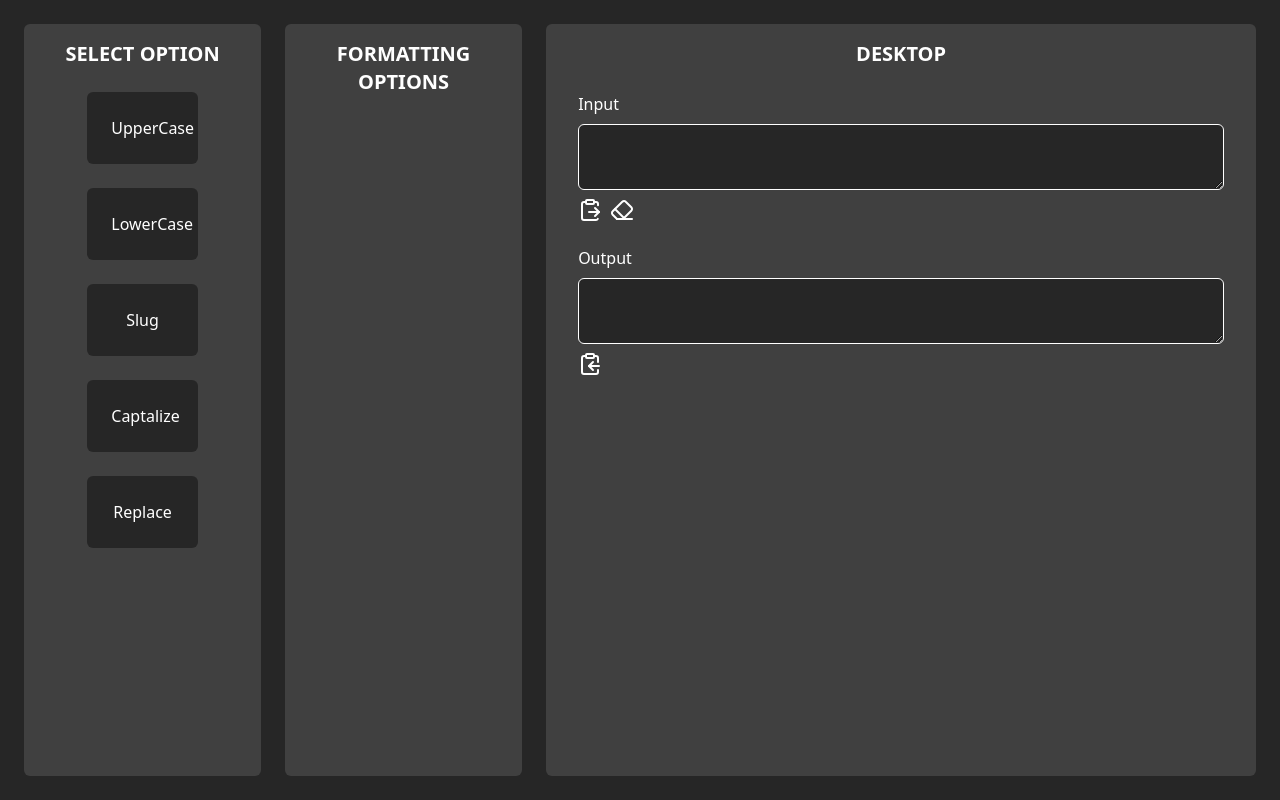
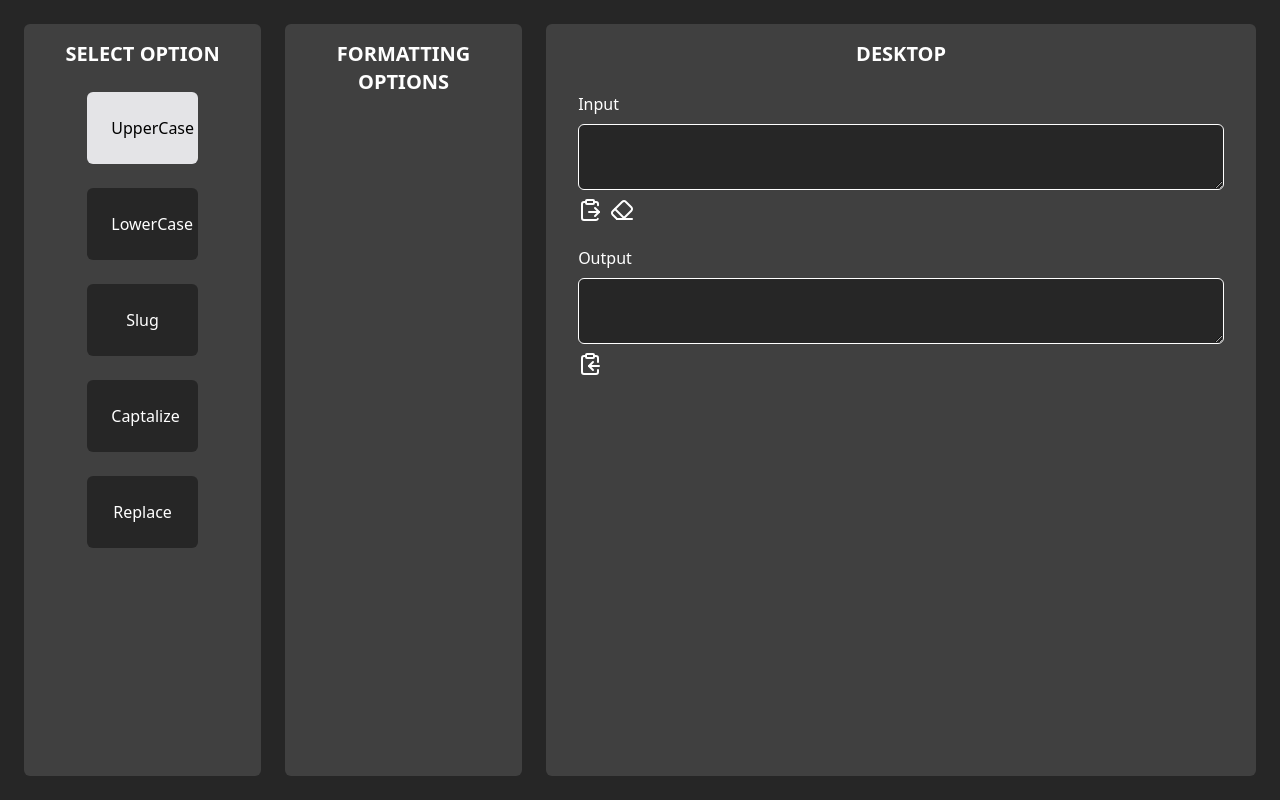
Before and after one commit to rychardaniel/react-text-formatter, a React (Vite) app: page / in a window 1280 px wide. Built offline with nearby package versions, Linux system fonts and the light colour scheme.

Commit message:
deixar visual o botão clicado

```diff
--- a/src/App.jsx
+++ b/src/App.jsx
@@ -8,7 +8,10 @@ function App() {
 
     return (
         <div className="bg-neutral-800 w-screen h-screen flex p-6 gap-6">
-            <SelectOption setSelectedOption={setSelectedOption} />
+            <SelectOption
+                selectedOption={selectedOption}
+                setSelectedOption={setSelectedOption}
+            />
             <FormattingOptions />
             <Desktop />
         </div>
--- a/src/components/ButtonOption.jsx
+++ b/src/components/ButtonOption.jsx
@@ -1,7 +1,16 @@
-const ButtonOption = ({ children, setSelectedOption, type }) => {
+const ButtonOption = ({
+    children,
+    selectedOption,
+    setSelectedOption,
+    type,
+}) => {
     return (
         <button
-            className="bg-neutral-800 text-white p-6 w-1/2 rounded-md cursor-pointer"
+            className={`p-6 w-1/2 rounded-md cursor-pointer ${
+                selectedOption === type
+                    ? "bg-zinc-200 text-black"
+                    : "bg-neutral-800 text-white"
+            }`}
             onClick={() => setSelectedOption(type)}
         >
             {children}
--- a/src/components/SelectOption.jsx
+++ b/src/components/SelectOption.jsx
@@ -1,24 +1,44 @@
 import ButtonOption from "./ButtonOption";
 import Title from "./Title";
 
-const SelectOption = ({ setSelectedOption }) => {
+const SelectOption = ({ selectedOption, setSelectedOption }) => {
     return (
         <div className="bg-neutral-700 w-1/5 rounded-md p-2 text-center">
             <Title>SELECT OPTION</Title>
             <div className="flex flex-col gap-6 items-center">
-                <ButtonOption type={1} setSelectedOption={setSelectedOption}>
+                <ButtonOption
+                    type={1}
+                    selectedOption={selectedOption}
+                    setSelectedOption={setSelectedOption}
+                >
                     UpperCase
                 </ButtonOption>
-                <ButtonOption type={2} setSelectedOption={setSelectedOption}>
+                <ButtonOption
+                    type={2}
+                    selectedOption={selectedOption}
+                    setSelectedOption={setSelectedOption}
+                >
                     LowerCase
                 </ButtonOption>
-                <ButtonOption type={3} setSelectedOption={setSelectedOption}>
+                <ButtonOption
+                    type={3}
+                    selectedOption={selectedOption}
+                    setSelectedOption={setSelectedOption}
+                >
                     Slug
                 </ButtonOption>
-                <ButtonOption type={4} setSelectedOption={setSelectedOption}>
+                <ButtonOption
+                    type={4}
+                    selectedOption={selectedOption}
+                    setSelectedOption={setSelectedOption}
+                >
                     Captalize
                 </ButtonOption>
-                <ButtonOption type={5} setSelectedOption={setSelectedOption}>
+                <ButtonOption
+                    type={5}
+                    selectedOption={selectedOption}
+                    setSelectedOption={setSelectedOption}
+                >
                     Replace
                 </ButtonOption>
             </div>
```
